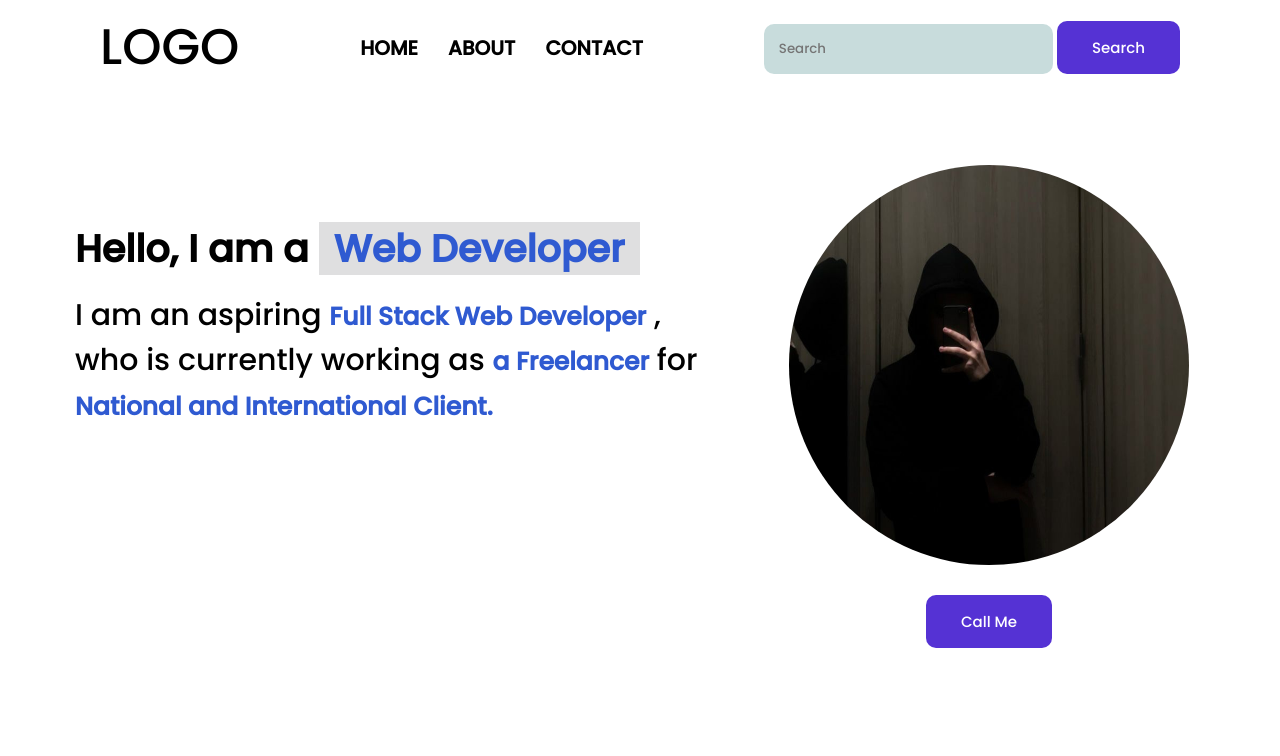
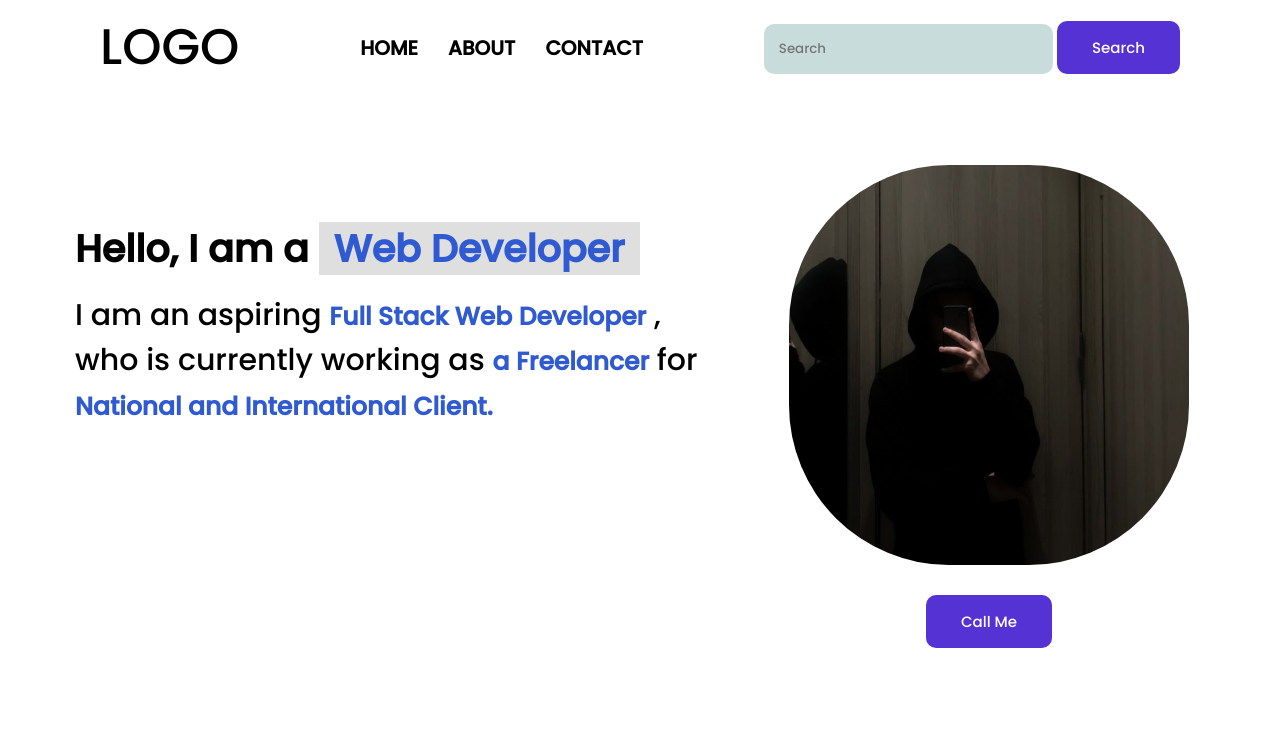
Before and after one commit to pankajs100/1st, a plain HTML site: page index.html in a window 1280 px wide. In both pictures the pointer is over the picture 989 px from the left and 365 px from the top of the page. Shown: the top 756 px of the page. Drawn offline with Linux system fonts and the light colour scheme.

Commit message:
change border radius

```diff
--- a/style/style.css
+++ b/style/style.css
@@ -104,6 +104,9 @@ ul li a:hover {
   border-radius: 50%;
   margin: 30px 100px 0px 30px ;
 }
+.hero-right-section img:hover {
+  border-radius: 40%;
+}
 
 .hero-right-section button {
   padding: 15px 35px;
```
